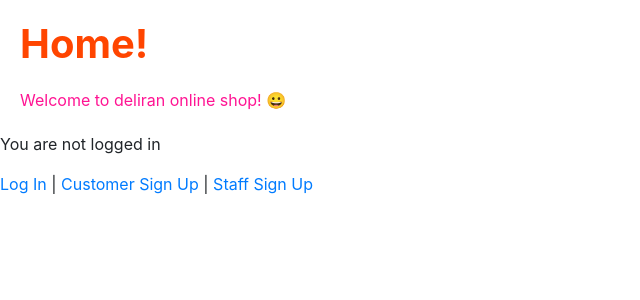
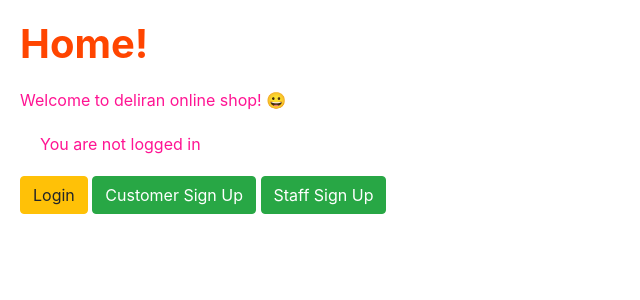
Before and after one commit to delaramghaemmaghami/Maktab_Final_Project, a Django app: page / in a window 1280 px wide. Shown: the part 56-356 px from the top of the page, without its empty margins (0-640 px from the left). Run offline with Django 3.2, Linux system fonts and the light colour scheme; some libraries are stand-ins or nearby versions.

Commit message:
Adding CSS files and some bootstrap buttons for home page

```diff
--- a/SRC/config/settings.py
+++ b/SRC/config/settings.py
@@ -125,6 +125,9 @@ USE_TZ = True
 # https://docs.djangoproject.com/en/3.2/howto/static-files/
 
 STATIC_URL = "/static/"
+STATICFILES_DIRS = [
+    BASE_DIR / "static"
+]
 
 # Default primary key field type
 # https://docs.djangoproject.com/en/3.2/ref/settings/#default-auto-field
@@ -139,5 +142,4 @@ LOGOUT_REDIRECT_URL = "home"
 MEDIA_URL = "/media/"
 MEDIA_ROOT = "media"
 
-
 SITE_ID = 2
--- /dev/null
+++ b/SRC/static/css/home.css
@@ -0,0 +1,14 @@
+h1 {
+    color: orangered;
+    font-weight: bold;
+    margin: 20px
+}
+
+p:first-of-type {
+    color: deeppink;
+    margin: 20px
+}
+
+.mymargin {
+    margin: 20px;
+}
--- a/SRC/templates/base.html
+++ b/SRC/templates/base.html
@@ -4,6 +4,7 @@
     <meta charset="UTF-8">
     <title>{% block title %}{% endblock title %}</title>
     <link rel="stylesheet" href="https://maxcdn.bootstrapcdn.com/bootstrap/4.0.0/css/bootstrap.min.css" integrity="sha384-Gn5384xqQ1aoWXA+058RXPxPg6fy4IWvTNh0E263XmFcJlSAwiGgFAW/dAiS6JXm" crossorigin="anonymous"></head>
+    {% block style %}{% endblock style %}
 <body>
     <nav class="navbar navbar-expand-lg navbar-dark bg-dark">
       <a class="navbar-brand" href="#">DELIRAN</a>
--- a/SRC/templates/home.html
+++ b/SRC/templates/home.html
@@ -1,19 +1,32 @@
 {% extends "base.html" %}
+
+{% load static %}
+
+{% block style %}
+    <link rel="stylesheet" href="{% static 'css/home.css' %}">
+{% endblock style %}
 
 {% block title %}
     HOME
 {% endblock title %}
 
 {% block content %}
-    <h1 style="color: orangered; font-weight: bold; margin: 20px">Home!</h1>
-    <p style="color: deeppink; margin: 20px">Welcome to deliran online shop! &#128512;</p>
+    <h1>Home!</h1>
+    <p>Welcome to deliran online shop! &#128512;</p>
     {% if user.is_authenticated %}
-        Hi {{ user.username }}!
-        <p><a href="{% url 'logout' %}">Log Out</a></p>
+        <div class="mymargin">
+            Hi {{ user.username }}!
+            <p><a href="{% url 'logout' %}">Log Out</a></p>
+            <button type="button" class="btn btn-warning">
+                <a href="{% url 'logout' %}">Log Out</a>
+            </button>
+        </div>
     {% else %}
-        <p>You are not logged in</p>
-        <a href="{% url 'login' %}">Log In</a> |
-        <a href="{% url 'customer_signup' %}">Customer Sign Up</a> |
-        <a href="{% url 'staff_signup' %}">Staff Sign Up</a>
+        <div class="mymargin">
+            <p>You are not logged in</p>
+            <a href="{% url 'login' %}" class="btn btn-warning" role="button">Login</a>
+            <a href="{% url 'customer_signup' %}" class="btn btn-success" role="button">Customer Sign Up</a>
+            <a href="{% url 'staff_signup' %}" class="btn btn-success" role="button">Staff Sign Up</a>
+        </div>
     {% endif %}
 {% endblock content %}
```
